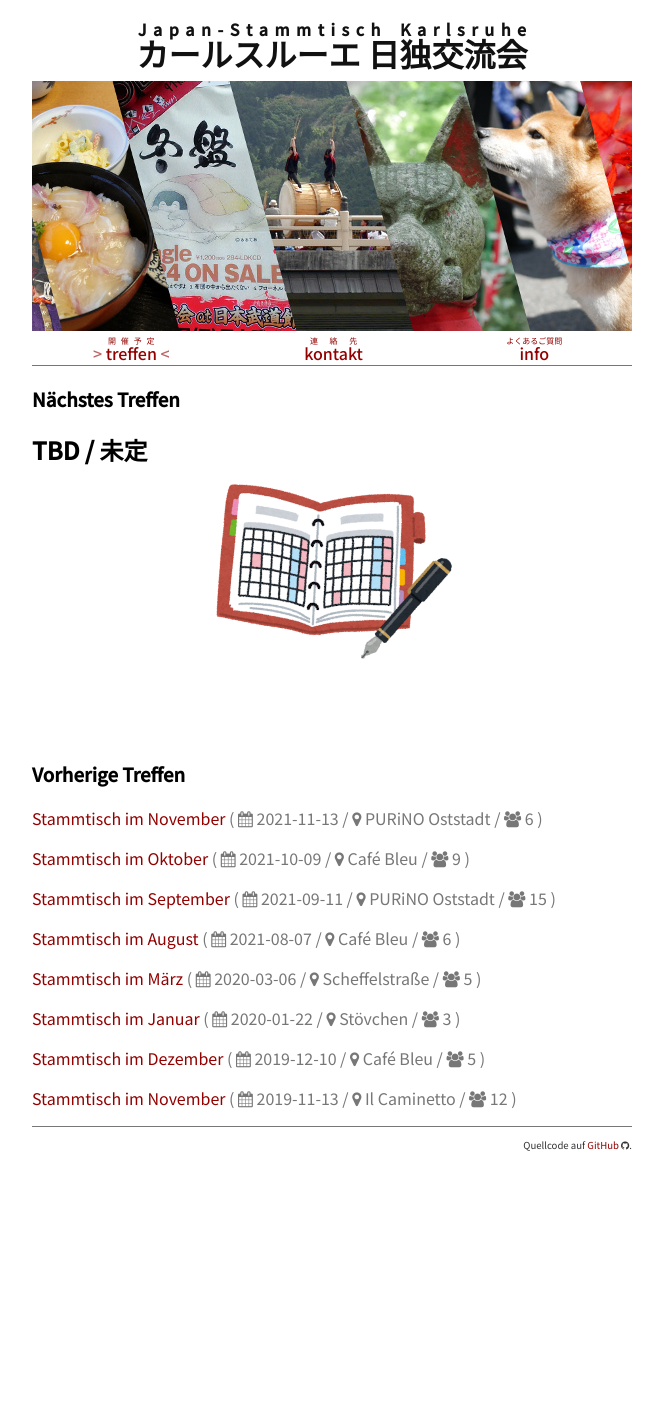
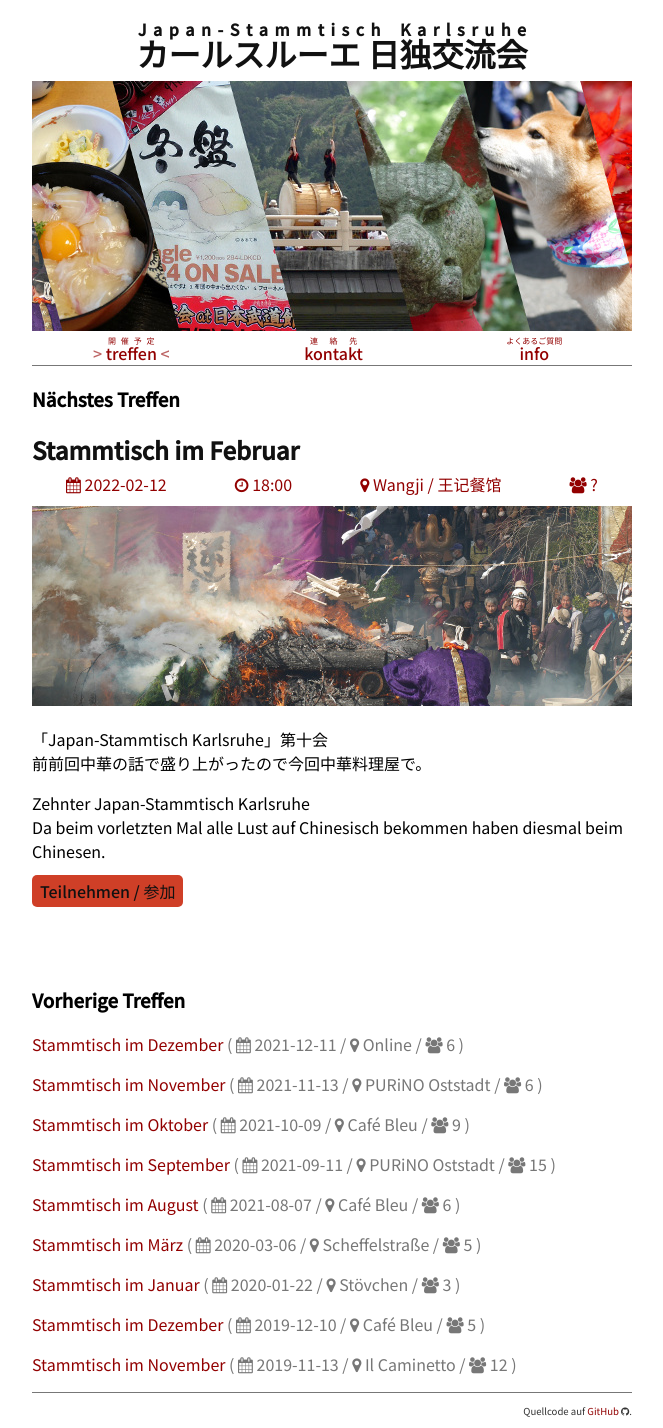
Before and after one commit to tcsch/japanstammtisch.github.io, a Jekyll site: the page built from treffen.md, in a window 1280 px wide. Shown: the whole page, without its empty margins (308-971 px from the left). Built offline with Jekyll 4.4.1, drawn with Linux system fonts in a browser that asks for light colours; our own code applies the rules of GitHub Pages for plain Markdown files; before the commit the page ends 1162 px from its top, so only the background shows below that.

Commit message:
added next post

```diff
--- a/_posts/2021-12-11-dec.md
+++ b/_posts/2021-12-11-dec.md
@@ -1,8 +1,15 @@
 ---
 layout: post
-title: ""
-time: ""
-place: ""
-people: ""
-img: "mitei.png"
+title: "Stammtisch im Dezember"
+time: "13:00"
+place: '<a href="https://line.me/R/ti/g/G_GInVdWj8">Online</a>'
+people: "6"
+img: "onlinegames.jpg"
 ---
+
+
+第九会　オンラインゲーム版
+
+Neunter Japan-Stammtisch Karlsruhe: Onlinespiele
+
+[Teilnehmen / 参加](https://nuudel.digitalcourage.de/xZldLjWmfTWCnFbR)
--- /dev/null
+++ b/_posts/2022-02-12-feb.md
@@ -0,0 +1,16 @@
+---
+layout: post
+title: "Stammtisch im Februar"
+time: "18:00"
+place: '<a href="https://maps.app.goo.gl/b8jAh7gzLWVfzXRe7">Wangji / 王记餐馆</a>'
+people: "?"
+img: "feb.jpg"
+---
+
+「Japan-Stammtisch Karlsruhe」第十会
+前前回中華の話で盛り上がったので今回中華料理屋で。
+
+Zehnter Japan-Stammtisch Karlsruhe
+Da beim vorletzten Mal alle Lust auf Chinesisch bekommen haben diesmal beim Chinesen.
+
+[Teilnehmen / 参加](https://nuudel.digitalcourage.de/TpMgQHcDgXP1tTep)
```
Also changed, not shown: assets/img/onlinegames.jpg (added).
